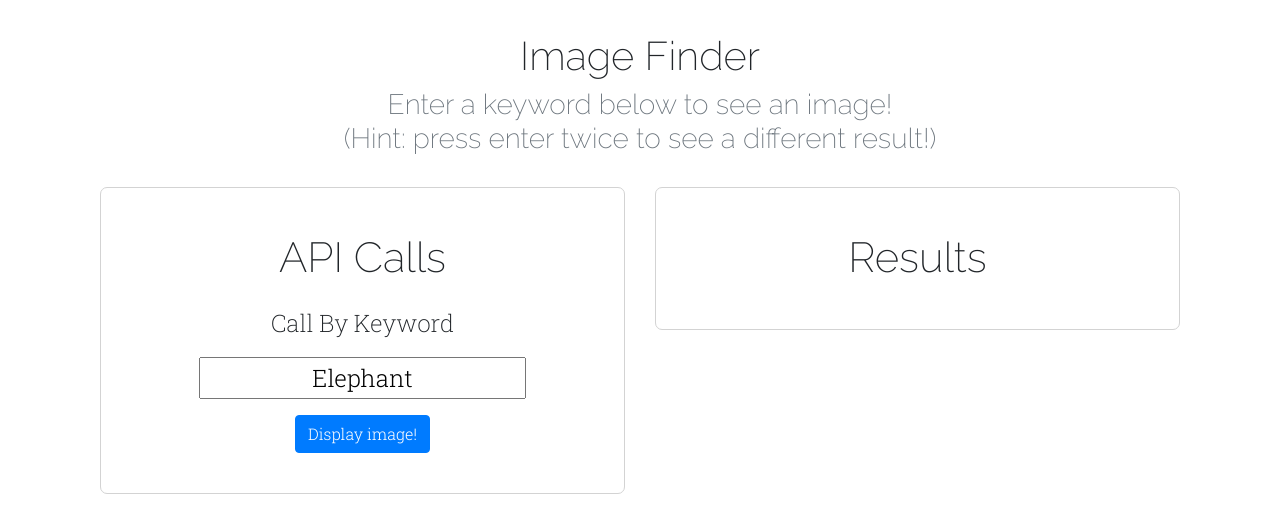
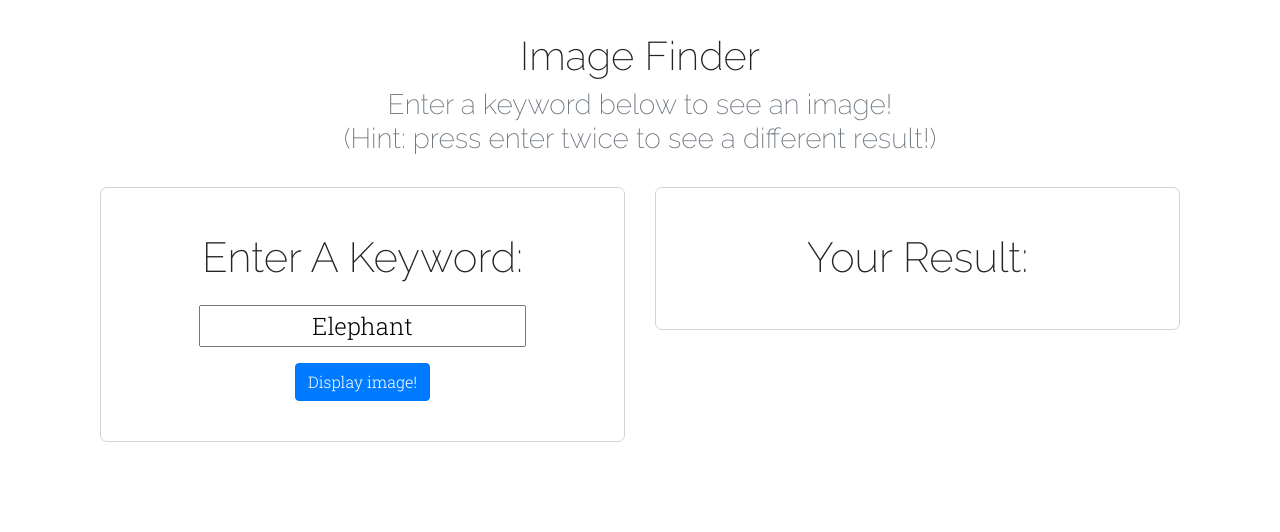
Before and after one commit to wrunion/image-finder, a website built with webpack: page src/index.html in a window 1280 px wide. Built offline with nearby package versions, Linux system fonts and the light colour scheme; some packages are replaced by stand-ins of ours; no server answers.

Commit message:
Fix all header text.

```diff
--- a/src/index.html
+++ b/src/index.html
@@ -20,11 +20,11 @@
       <div class="row justify-content-around row-eq-height display-flex">
       <div class="col col-6" id="column-1">
         <section id="topics">
-        <h2 class="subheading">API Calls</h2>
+        <h2 class="subheading">Enter A Keyword:</h2>
           <div class="text-center" id="center-main">
             <!-- Search by keyword  -->
             <div id="keyword-div">
-              <p class="clickable-p" id="keyword">Call By Keyword</p>
+              <!-- <p class="clickable-p" id="keyword">Call By Keyword</p> -->
               <div class="accordion-item" id="keyword-input-div">
                 <input type="text" id="keyword-input" class="input text-input"  placeholder="Keyword" value="Elephant"><br>
 
@@ -67,7 +67,7 @@
     <!-- Results  -->
       <div class="col col-6" id="column-2">
         <section id="results-section">
-        <h2 class="subheading">Results</h2>
+        <h2 class="subheading">Your Result:</h2>
         <!-- General  -->
         <div id="results">
 
```
